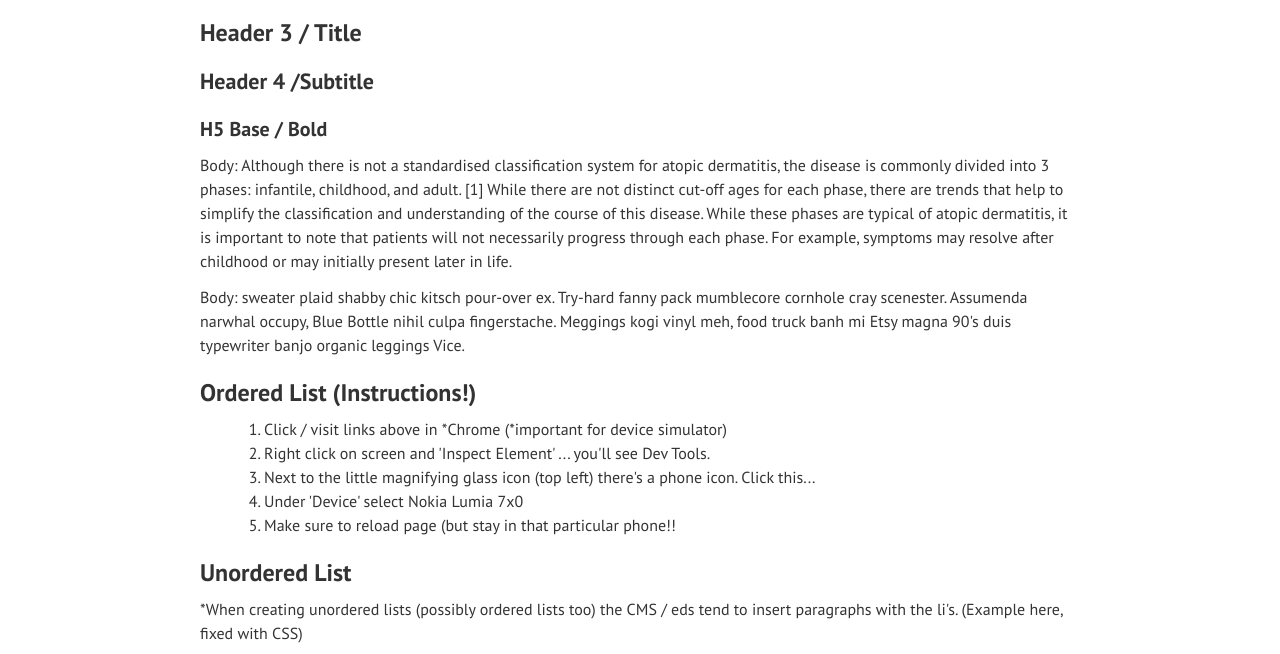
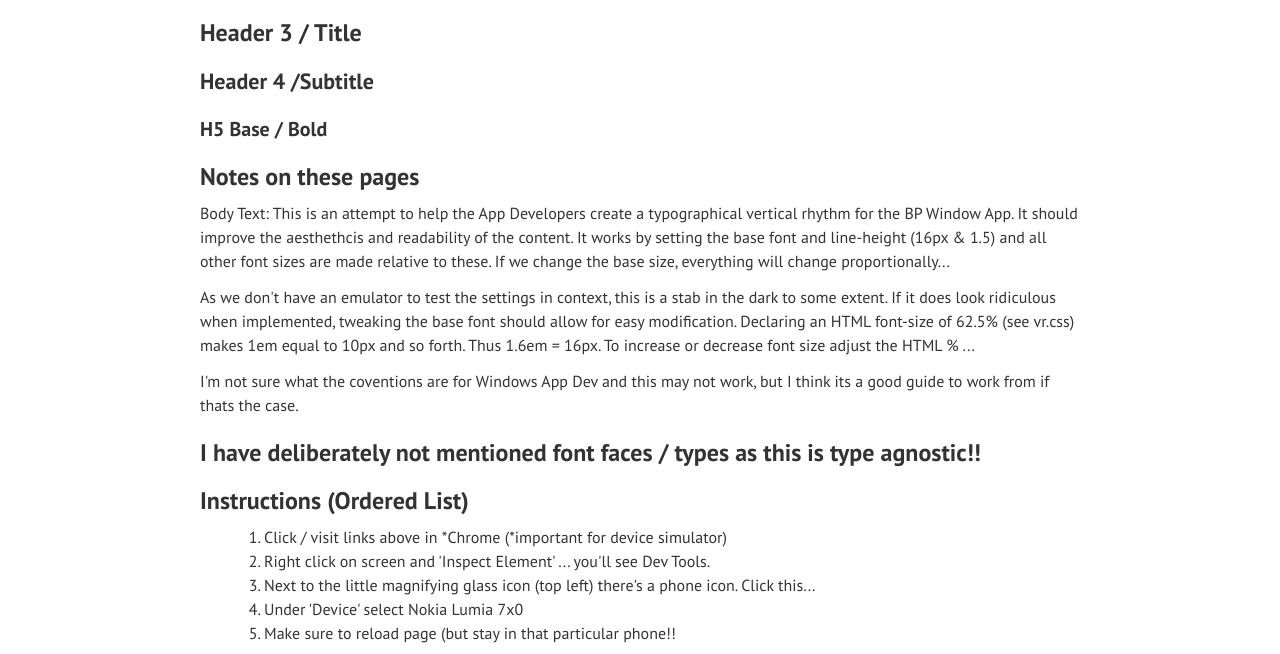
Before and after one commit to moconnor-bmj/BPAppTypography, a plain HTML site: page type.html in a window 1280 px wide. Shown: the part 143-797 px from the top of the page. Drawn offline with nearby package versions, Linux system fonts and the light colour scheme.

Commit message:
Added instructions

```diff
--- a/type.html
+++ b/type.html
@@ -25,11 +25,20 @@
         <h3>Header 3 / Title </h3>
         <h4>Header 4 /Subtitle</h4>
         <h5>H5 Base / Bold</h5>
-        <p>Body: Although there is not a standardised classification system for atopic dermatitis, the disease is commonly divided into 3 phases: infantile, childhood, and adult. [1] While there are not distinct cut-off ages for each phase, there are trends that help to simplify the classification and understanding of the course of this disease. While these phases are typical of atopic dermatitis, it is important to note that patients will not necessarily progress through each phase. For example, symptoms may resolve after childhood or may initially present later in life.</p>
-        <p>Body: sweater plaid shabby chic kitsch pour-over ex. Try-hard fanny pack mumblecore cornhole cray scenester. Assumenda narwhal occupy, Blue Bottle nihil culpa fingerstache. Meggings kogi vinyl meh, food truck banh mi Etsy magna 90's duis typewriter banjo organic leggings Vice.</p>
 
+        <h3>Notes on these pages</h3>
+        <p>Body Text: This is an attempt to help the App Developers create a typographical vertical rhythm for the BP Window App. It should improve the aesthethcis and readability of the content.
+        It works by setting the base font and line-height (16px & 1.5) and all other font sizes are made relative to these. If we change the base size, everything will change proportionally...</p>
 
-        <h3>Ordered List (Instructions!)</h3>
+        <p>As we don't have an emulator to test the settings in context, this is a stab in the dark to some extent.
+        If it does look ridiculous when implemented, tweaking the base font should allow for easy modification.
+        Declaring an HTML font-size of 62.5% (see vr.css) makes 1em equal to 10px and so forth. Thus 1.6em = 16px. To increase or decrease font size adjust the HTML % ...</p>
+
+        <p>I'm not sure what the coventions are for Windows App Dev and this may not work, but I think its a good guide to work from if thats the case.</p>
+
+        <h3>I have deliberately not mentioned font faces / types as this is type agnostic!!</h3>
+
+        <h3>Instructions (Ordered List)</h3>
         <ol>
            <li>Click / visit links above in *Chrome (*important for device simulator)</li>
            <li>Right click on screen and 'Inspect Element' ... you'll see Dev Tools.</li>
```
